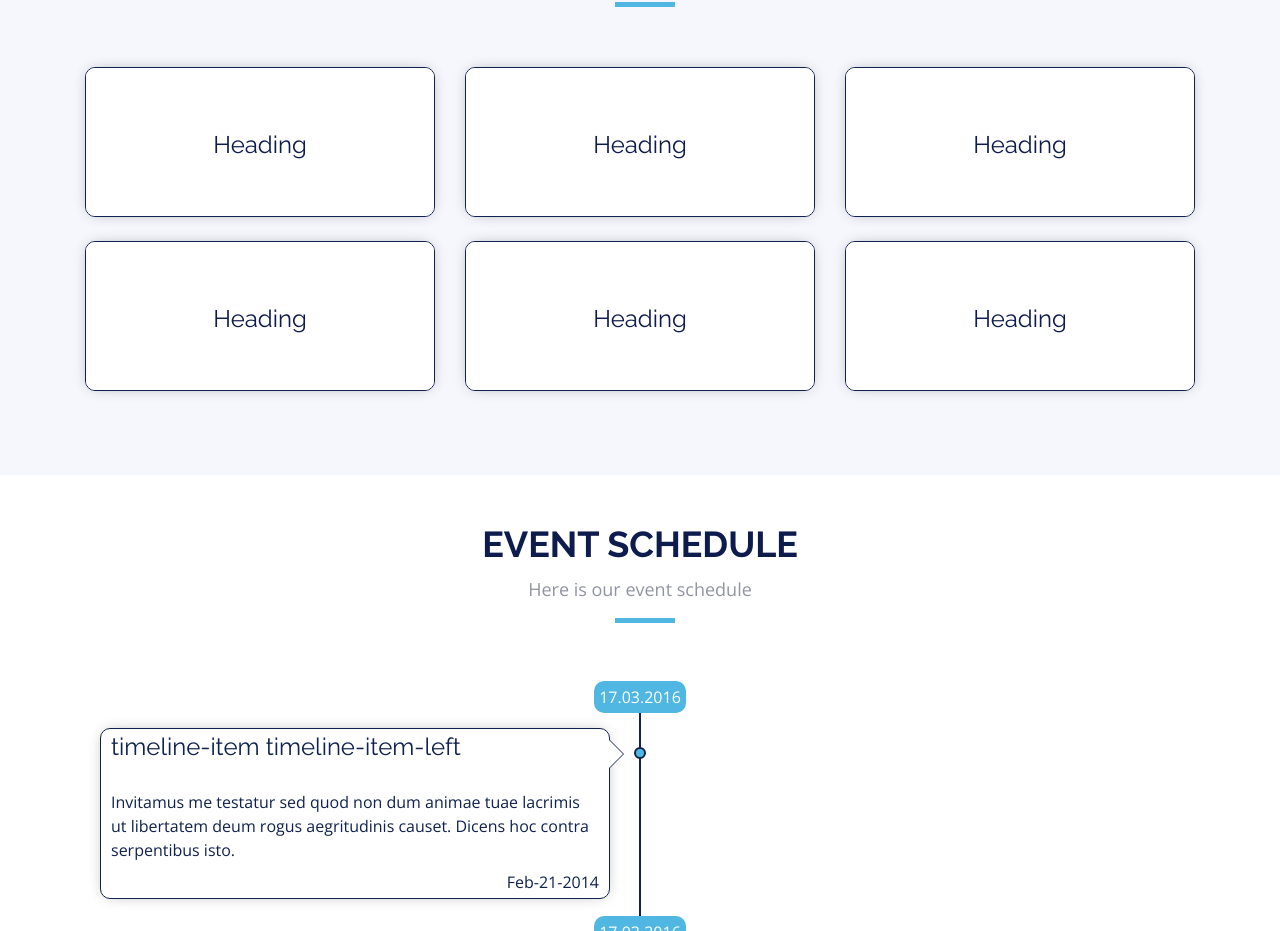
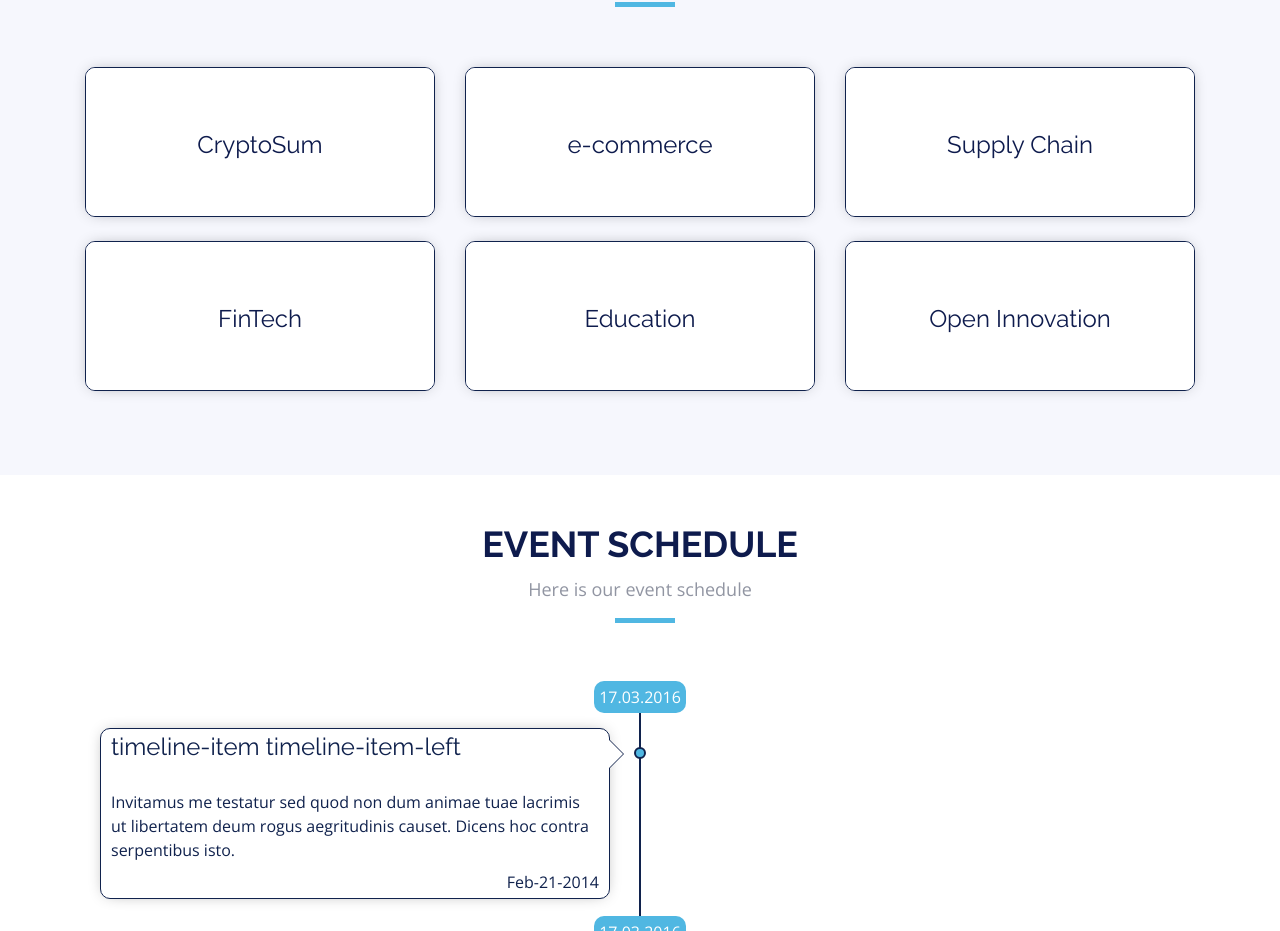
Before and after one commit to Jerry-Raju/HexaHack, a plain HTML site: page index.html in a window 1280 px wide. Shown: the part 1877-2808 px from the top of the page. Drawn offline with nearby package versions, Linux system fonts and the light colour scheme.

Commit message:
problem statement

```diff
--- a/index.html
+++ b/index.html
@@ -231,7 +231,7 @@
                 <div class="element card-shadow-without">
                   <div class="wrap">
                     <div class="init p-3 text-center">
-                      <h4 class="card__head">Heading</h4>
+                      <h4 class="card__head">CryptoSum</h4>
                     </div>
                     <div class="short p-3 text-center">
                       Lorem ipsum dolor sit amet consectetur adipisicing elit.
@@ -249,7 +249,7 @@
                 <div class="element card-shadow-without">
                   <div class="wrap">
                     <div class="init p-3 text-center">
-                      <h4 class="card__head">Heading</h4>
+                      <h4 class="card__head">e-commerce</h4>
                     </div>
                     <div class="short p-3 text-center">
                       Lorem ipsum dolor sit amet consectetur adipisicing elit.
@@ -267,7 +267,7 @@
                 <div class="element card-shadow-without">
                   <div class="wrap">
                     <div class="init p-3 text-center">
-                      <h4 class="card__head">Heading</h4>
+                      <h4 class="card__head">Supply Chain</h4>
                     </div>
                     <div class="short p-3 text-center">
                       Lorem ipsum dolor sit amet consectetur adipisicing elit.
@@ -285,7 +285,7 @@
                 <div class="element card-shadow-without">
                   <div class="wrap">
                     <div class="init p-3 text-center">
-                      <h4 class="card__head">Heading</h4>
+                      <h4 class="card__head">FinTech</h4>
                     </div>
                     <div class="short p-3 text-center">
                       Lorem ipsum dolor sit amet consectetur adipisicing elit.
@@ -303,7 +303,7 @@
                 <div class="element card-shadow-without">
                   <div class="wrap">
                     <div class="init p-3 text-center">
-                      <h4 class="card__head">Heading</h4>
+                      <h4 class="card__head">Education</h4>
                     </div>
                     <div class="short p-3 text-center">
                       Lorem ipsum dolor sit amet consectetur adipisicing elit.
@@ -321,13 +321,12 @@
                 <div class="element card-shadow-without">
                   <div class="wrap">
                     <div class="init p-3 text-center">
-                      <h4 class="card__head">Heading</h4>
+                      <h4 class="card__head">Open Innovation</h4>
                     </div>
                     <div class="short p-3 text-center">
                       Lorem ipsum dolor sit amet consectetur adipisicing elit.
                       Accusantium at consequatur quod dolor odit.  <br />
-                      <a href="prizes.html" class="btn card__btn mt-2"
-                        >Know More</a
+
                       >
                     </div>
                   </div>
```
